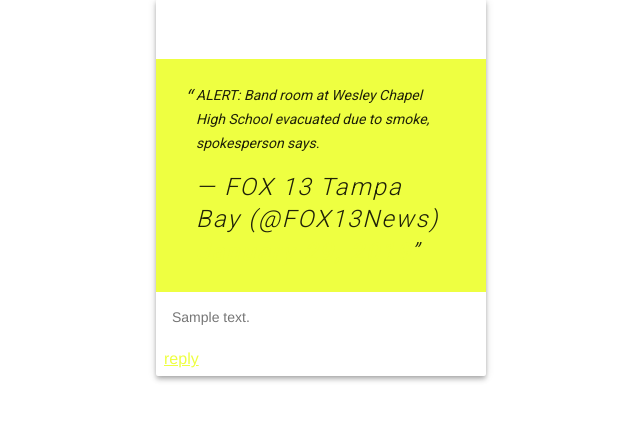
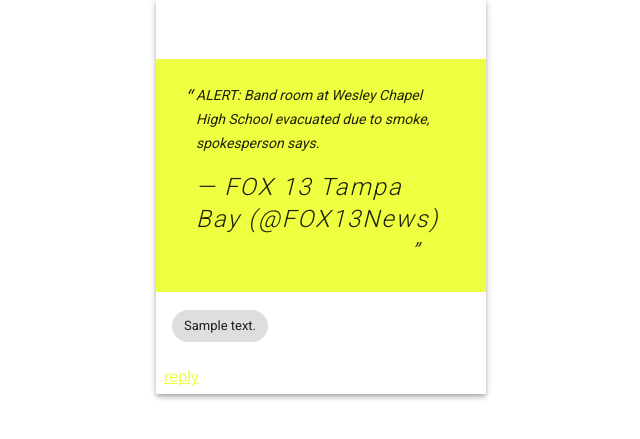
Before and after one commit to C2-Dev/ReBlog, a Django app: template blog/templates/blog/tab2.html in a window 1280 px wide. Shown: the part 149-588 px from the top of the page, without its empty margins (319-959 px from the left). Run offline with Django 3.2, Linux system fonts and the light colour scheme; the template is opened without the code that fills it: most values are stand-ins (such as "Sample title", 1, 10 or a date in 2020); some libraries are stand-ins or nearby versions.

Commit message:
Added chips for the post content container in card.

```diff
--- a/blog/templates/blog/tab2.html
+++ b/blog/templates/blog/tab2.html
@@ -18,6 +18,13 @@
         margin-right: auto;
         border-radius: 10%;
     }
+    .mdl-chip {
+    height: auto;
+    white-space: normal;
+    }
+    .mdl-chip__text {
+
+    }
 </style>
 <br>
 <div class="mdl-grid">
@@ -33,7 +40,9 @@
                         <script async src="https://platform.twitter.com/widgets.js" charset="utf-8"></script>
                     </div>
                     <div class="mdl-card__supporting-text">
-                        {{ x.content }}<br>
+                        <span class="mdl-chip">
+                            <span class="mdl-chip__text">{{ x.content }}</span>
+                        </span>
                     </div>
                     <div class="mdl-card__actions">
                         <a href="{% url 'tab1' %}">reply</a>
```
